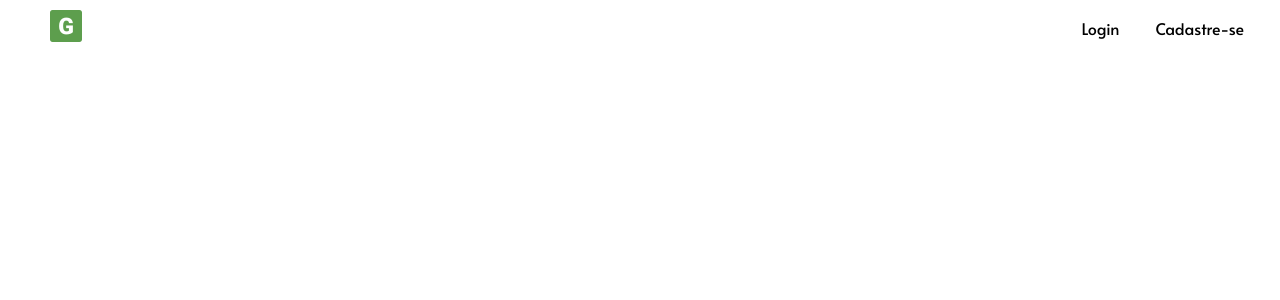
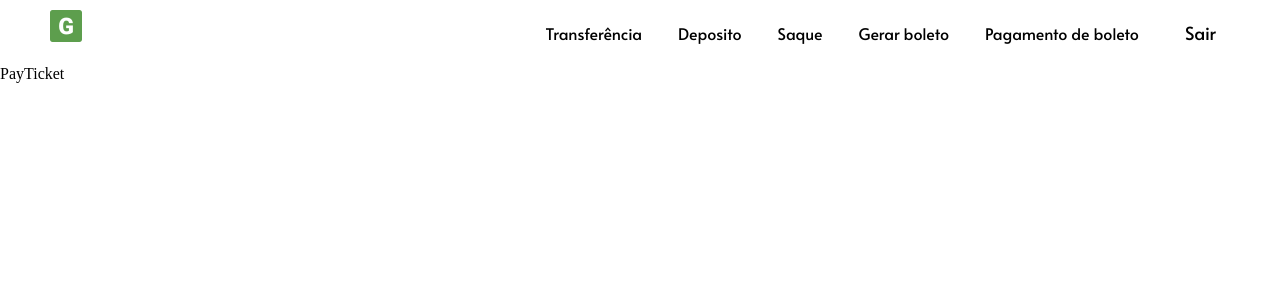
Before and after one commit to matheushnogueira/Projeto_GeneraBank, a React (Create React App) app in the folder generabank/: page /payticket in a window 1280 px wide. Before the commit this address had no page. Shown: the top 300 px of the page. Built offline with nearby package versions, Linux system fonts and the light colour scheme; sample sign-in values are in the browser's storage.

Commit message:
atualização da navbar

```diff
--- a/generabank/src/AppRoutes.jsx
+++ b/generabank/src/AppRoutes.jsx
@@ -7,12 +7,20 @@ import Home from './pages/Home/Home'
 import Login from './pages/Login/Login'
 import Register from './pages/Register/Register'
 import Transfer from './pages/Transfer/Transfer';
+import Deposit from './pages/Deposit/Deposit'
+import Withdraw from './pages/Withdraw/Withdraw'
+import Ticket from './pages/Ticket/Ticket'
+import PayTicket from './pages/PayTicket/PayTicket'
 //Contexts
 import { AuthProvider, AuthContext } from './contexts/auth';
 
 const AppRoutes = () => {
    const Private = ({children}) =>{
-      const { authenticated } = useContext(AuthContext);
+      const { authenticated, loading} = useContext(AuthContext);
+
+      if(loading){
+        return <div className='loading'>Carregando...</div>
+      }
 
       if(!authenticated){
         return <Navigate to="/login" />;
@@ -22,13 +30,17 @@ const AppRoutes = () => {
 
   return (
     <BrowserRouter>
+    <AuthProvider>
     <NavBar />
-    <AuthProvider>
       <Routes>
         <Route exact path="/" element={<Home />} />
         <Route exact path="/login" element={<Login />} />
         <Route exact path="/register" element={<Register />} />
         <Route exact path="/transfer" element={<Private> <Transfer /> </Private>} />
+        <Route exact path="/deposit" element={<Private> <Deposit /> </Private>} />
+        <Route exact path="/withdraw" element={<Private> <Withdraw /> </Private>} />
+        <Route exact path="/ticket" element={<Private> <Ticket /> </Private>} />
+        <Route exact path="/payticket" element={<Private> <PayTicket /> </Private>} />
       </Routes>
     </AuthProvider>
     </BrowserRouter>
--- a/generabank/src/components/NavBar/NavBar.jsx
+++ b/generabank/src/components/NavBar/NavBar.jsx
@@ -2,8 +2,15 @@ import React from 'react'
 import { NavLink} from 'react-router-dom'
 import styles from './NavBar.module.css'
 import logo from '../../assets/Logo_32.png'
+import { useContext } from 'react'
+import { AuthContext } from "../../contexts/auth"
 
 const NavBar = () => {
+  const {authenticated, logout} = useContext(AuthContext)
+  const handleLogout = () => {
+    logout()
+  }
+
   return (
     <>
     <nav className={styles.navbar}>
@@ -13,8 +20,21 @@ const NavBar = () => {
         </div>
 
         <ul className={styles.list}>
+          {authenticated ?
+          <>
+            <li><NavLink to="/transfer">Transferência</NavLink></li>
+            <li><NavLink to="/deposit">Deposito</NavLink></li>
+            <li><NavLink to="/withdraw">Saque</NavLink></li>
+            <li><NavLink to="/ticket">Gerar boleto</NavLink></li>
+            <li><NavLink to="/payticket">Pagamento de  boleto</NavLink></li>
+            <li><button className={styles.button } onClick={handleLogout}>Sair</button></li>
+          </>
+          :
+          <>
             <li><NavLink to="/login">Login</NavLink></li>
             <li><NavLink to="/register">Cadastre-se</NavLink></li>
+          </>
+          }
         </ul>
 
     </nav>
--- a/generabank/src/components/NavBar/NavBar.module.css
+++ b/generabank/src/components/NavBar/NavBar.module.css
@@ -33,3 +33,20 @@ li a:hover{
     padding: 10px;
     border-radius: 10px;
 }
+li button{
+    margin-right: 1em;
+    padding: 10px;
+    border-radius: 10px;
+    border: none;
+    background-color: transparent;
+    cursor: pointer;
+    font-size: large;
+    font-family: Alata;
+    transition: all .2s ease-in;
+}
+li button:hover{
+    color: white;
+    background-color: #5d9d4e;
+    padding: 10px;
+    border-radius: 10px;
+}
--- a/generabank/src/contexts/auth.jsx
+++ b/generabank/src/contexts/auth.jsx
@@ -1,4 +1,4 @@
-import React, { createContext, useState } from "react";
+import React, { createContext, useState, useEffect } from "react";
 import { useNavigate } from "react-router-dom";
 
 export const AuthContext = createContext();
@@ -6,24 +6,42 @@ export const AuthContext = createContext();
  export const AuthProvider = ({ children }) => {
     const navigate = useNavigate();
     const [user, setUser] = useState(null);
+    const [loading, setLoading] = useState(true);
+
+    useEffect(() => {
+        const recoveredUser = localStorage.getItem('user');
+
+        if(recoveredUser){
+            setUser(JSON.parse(recoveredUser));
+        }
+        setLoading(false);
+    }, []);
 
     const login = (email, password) => {
         console.log("login auth", { email, password });
+
+        const loggedUser = {
+            id: "123",
+            email,
+        }
+        localStorage.setItem("user", JSON.stringify(loggedUser));
+
         if(password === "123456"){
-            setUser({ id: "123", email })
-            navigate("/")
+            setUser({loggedUser})
+            navigate("/transfer")
         }
   };
 
   const logout = () => {
     console.log("logout");
+    localStorage.removeItem("user")
     setUser(null)
     navigate("/")
 }
 
     return(
     <AuthContext.Provider
-    value={{authenticated: !!user, user, login, logout}}
+    value={{authenticated: !!user, user, loading, login, logout}}
     >
     {children}
     </AuthContext.Provider>
--- /dev/null
+++ b/generabank/src/pages/Deposit/Deposit.jsx
@@ -0,0 +1,9 @@
+import React from 'react'
+
+const Deposit = () => {
+  return (
+    <div>Deposit</div>
+  )
+}
+
+export default Deposit
--- /dev/null
+++ b/generabank/src/pages/PayTicket/PayTicket.jsx
@@ -0,0 +1,9 @@
+import React from 'react'
+
+const PayTicket = () => {
+  return (
+    <div>PayTicket</div>
+  )
+}
+
+export default PayTicket
--- a/generabank/src/pages/Register/Register.jsx
+++ b/generabank/src/pages/Register/Register.jsx
@@ -3,7 +3,7 @@ import { useForm } from "react-hook-form";
 import { cpf, cnpj} from 'cpf-cnpj-validator';
 import { yupResolver } from '@hookform/resolvers/yup';
 import * as yup from "yup";
-import  axios  from "axios"
+//import  axios  from "axios"
 
 //Styles
 import styles from './Register.module.css'
--- /dev/null
+++ b/generabank/src/pages/Ticket/Ticket.jsx
@@ -0,0 +1,9 @@
+import React from 'react'
+
+const Ticket = () => {
+  return (
+    <div>Ticket</div>
+  )
+}
+
+export default Ticket
--- /dev/null
+++ b/generabank/src/pages/Withdraw/Withdraw.jsx
@@ -0,0 +1,9 @@
+import React from 'react'
+
+const Withdraw = () => {
+  return (
+    <div>Withdraw</div>
+  )
+}
+
+export default Withdraw
```
